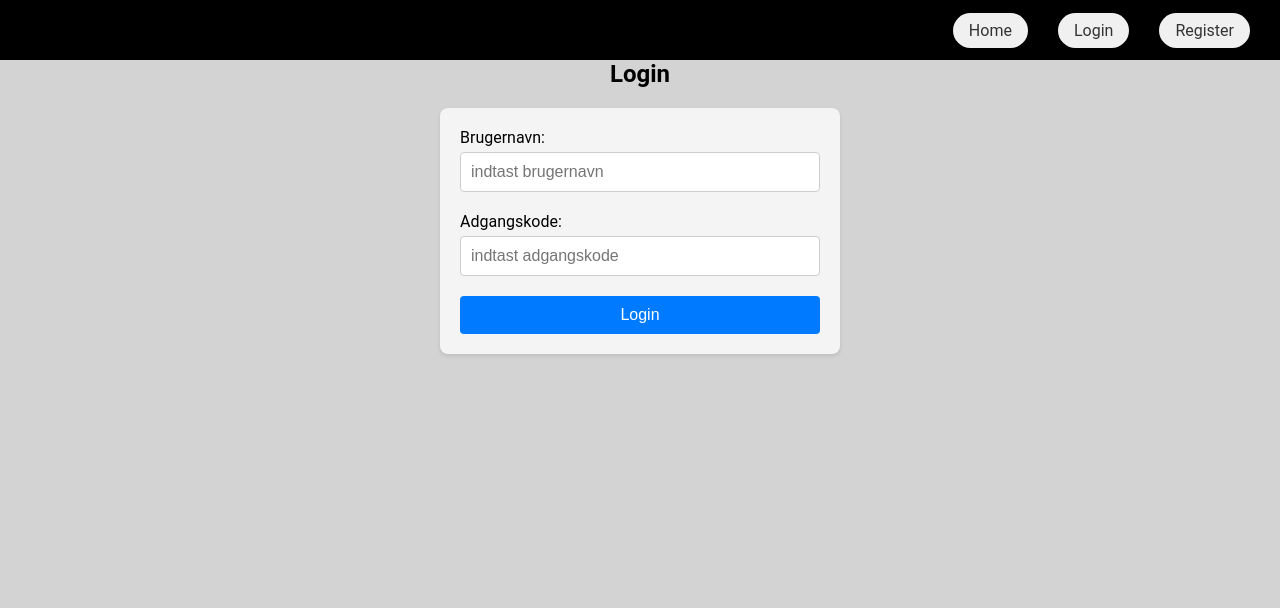
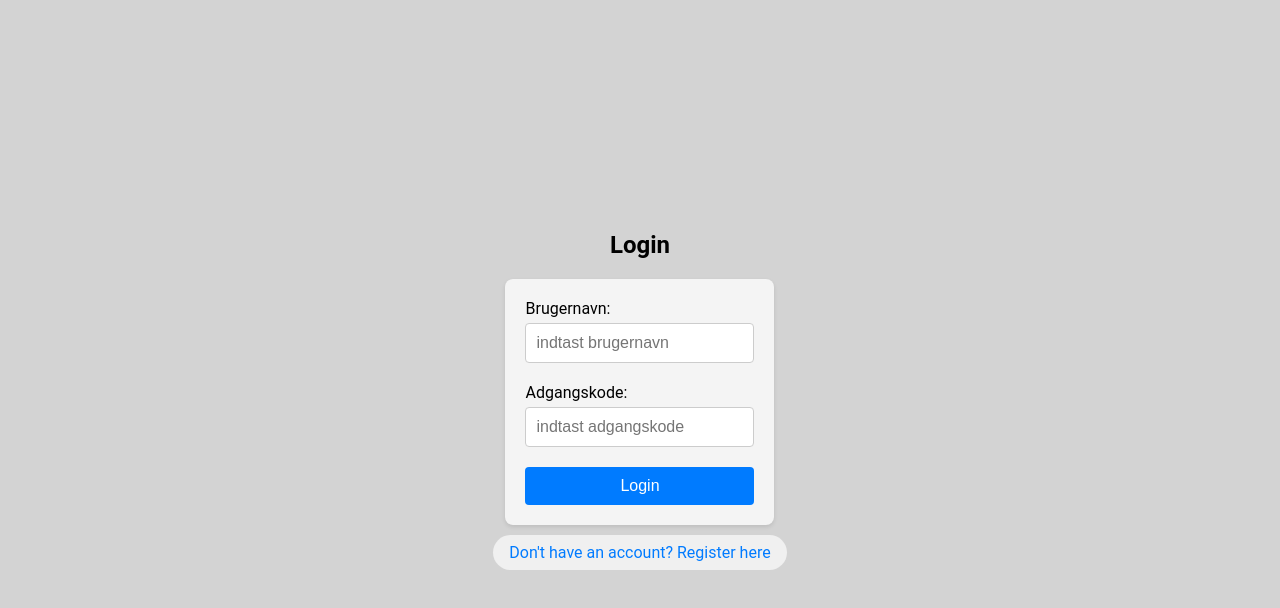
Before and after one commit to badranyoussef/frontend-react-routing, a React (Vite) app: page /login in a window 1280 px wide. Shown: the top 608 px of the page. Built offline with nearby package versions, Linux system fonts and the light colour scheme.

Commit message:
frontend port changed to 80

```diff
--- a/src/App.jsx
+++ b/src/App.jsx
@@ -5,6 +5,8 @@ import Login from "./page/Login.jsx";
 import Register from "./page/Register.jsx";
 import {useEffect, useState} from "react";
 import Entity from "./page/Entity.jsx";
+import {ProtectedRoute} from "./auth/ProtectedRoutes.jsx";
+import PageNotFound from "./page/PageNotFound.jsx";
 
 
 // eslint-disable-next-line react/prop-types
@@ -28,17 +30,17 @@ function App() {
   return (
       <BrowserRouter>
           <Routes>
-              <Route element={<AppLayout isLoggedIn={isLoggedIn} />}>
-              <Route index element={<Navigate to="home" />} />
-              <Route path="/home" element={<Home user={user} isLoggedIn={isLoggedIn} />} />
+              <Route element={<ProtectedRoute isLoggedIn={isLoggedIn}><AppLayout isLoggedIn={isLoggedIn} /></ProtectedRoute>}>
+                <Route index element={<Navigate to="home" />} />
+                <Route path="/home" element={<Home user={user} isLoggedIn={isLoggedIn} />} />
+                <Route path="/entity" element={<Entity isLoggedIn={isLoggedIn} user={user} setUser={setUser} />} />
+                <Route path="/logout" element={<Logout handleLogout={handleLogout} />} />
+              </Route>
               <Route path="/login" element={<Login welcomeUser={user} setUser={setUser} isLoggedIn={isLoggedIn} setIsLoggedIn={setIsLoggedIn} />} />
-                  <Route path="/register" element={<Register setUser={setUser} isLoggedIn={isLoggedIn} setIsLoggedIn={setIsLoggedIn}/>} />
-                  <Route path="/entity" element={<Entity isLoggedIn={isLoggedIn} user={user} setUser={setUser} />} />
-                  <Route path="/logout" element={<Logout handleLogout={handleLogout} />} />
-              </Route>
+              <Route path="/register" element={<Register setUser={setUser} isLoggedIn={isLoggedIn} setIsLoggedIn={setIsLoggedIn}/>} />
+              <Route path="*" element={<PageNotFound/>} />
           </Routes>
       </BrowserRouter>
-
   );
 }
 
--- /dev/null
+++ b/src/auth/ProtectedRoutes.jsx
@@ -0,0 +1,15 @@
+import {useNavigate} from "react-router-dom";
+import {useEffect} from "react";
+
+// eslint-disable-next-line no-unused-vars,react/prop-types
+export function ProtectedRoute({isLoggedIn, children}) {
+    const navigate = useNavigate();
+
+    useEffect(() => {
+        if (!isLoggedIn) {
+            navigate('/login');
+        }
+    }, [isLoggedIn, navigate]);
+
+    if(isLoggedIn) return <>{children}</>;
+}
--- a/src/layout/AppLayout.jsx
+++ b/src/layout/AppLayout.jsx
@@ -1,6 +1,7 @@
 import Header from "./Header.jsx";
 import {Outlet} from "react-router-dom";
 
+// eslint-disable-next-line react/prop-types
 export default function AppLayout({isLoggedIn}) {
     return (
         <>
--- a/src/layout/Header.jsx
+++ b/src/layout/Header.jsx
@@ -1,5 +1,6 @@
 import MainNav from './MainNav';
 
+// eslint-disable-next-line react/prop-types
 export default function Header({isLoggedIn}) {
     return (
         <>
--- a/src/layout/MainNav.jsx
+++ b/src/layout/MainNav.jsx
@@ -2,13 +2,21 @@ import { NavLink } from "react-router-dom"
 
 // eslint-disable-next-line react/prop-types
 export default function MainNavTest({isLoggedIn}){
-    return (
-        <ul>
-            <li><NavLink to="/home">Home</NavLink></li>
-            {!isLoggedIn && <li><NavLink to="/login">Login</NavLink></li>}
-            {!isLoggedIn && <li><NavLink to="/register">Register</NavLink></li>}
-            {isLoggedIn && <li><NavLink to="/entity">Entities (All Cars)</NavLink></li>}
-            {isLoggedIn && <li><NavLink to="/logout">Logout</NavLink></li>}
-        </ul>
-    )
+
+    if(isLoggedIn){
+        return(
+            <ul>
+                <li><NavLink to="/home">Home</NavLink></li>
+                <li><NavLink to="/entity">Entities (All Cars)</NavLink></li>
+                <li><NavLink to="/logout">Logout</NavLink></li>
+            </ul>
+        )
+    } else {
+        return (
+             <ul>
+                 <li><NavLink to="/login">Login</NavLink></li>
+                 <li><NavLink to="/register">Register</NavLink></li>
+             </ul>
+         )
+        }
 }
--- a/src/page/Login.jsx
+++ b/src/page/Login.jsx
@@ -1,7 +1,26 @@
 import { useState } from "react";
 import {login} from '../service/apiFacade.js';
-import {Navigate} from "react-router-dom";
 import GlobalFormStyles from "../styles/GlobalFormStyle.js";
+import {Navigate, NavLink} from "react-router-dom";
+import styled from "styled-components";
+
+
+const RegisterLink = styled(NavLink)`
+  text-decoration: none;
+  color: #007bff;
+  margin-top: 10px;
+  display: block;
+`;
+
+const Container = styled.div`
+  display: flex;
+  flex-direction: column;
+  justify-content: center;
+  align-items: center;
+  height: 100vh;
+`;
+
+
 
 // eslint-disable-next-line react/prop-types
 const Login = ({setUser, isLoggedIn, setIsLoggedIn}) => {
@@ -52,6 +71,7 @@ const Login = ({setUser, isLoggedIn, setIsLoggedIn}) => {
 
   return (
     <>
+      <Container>
     <GlobalFormStyles/>
       <h1>Login</h1>
       {/* Formular til login */}
@@ -83,6 +103,9 @@ const Login = ({setUser, isLoggedIn, setIsLoggedIn}) => {
         {/* login knap */}
         <button type="submit">Login</button>
       </form>
+        {/* eslint-disable-next-line react/no-unescaped-entities */}
+      <RegisterLink to="/register" >Don't have an account? Register here</RegisterLink>
+      </Container>
     </>
   );
 };
--- /dev/null
+++ b/src/page/PageNotFound.jsx
@@ -0,0 +1,21 @@
+import styled from "styled-components";
+import {NavLink} from "react-router-dom";
+
+    const LoginLink = styled(NavLink)`
+        text-decoration: none;
+        color: #007bff;
+        margin-top: 10px;
+        display: block;
+`;
+
+    function PageNotFound() {
+
+    return (
+        <div>
+            <h1>404 - Page not found</h1>
+            <LoginLink to="/login" >Back to login page</LoginLink>
+        </div>
+    );
+}
+
+export default PageNotFound;
--- a/src/page/Register.jsx
+++ b/src/page/Register.jsx
@@ -2,6 +2,17 @@ import { useState } from "react";
 import {registerUser} from "../service/apiFacade.js";
 import {Navigate} from "react-router-dom";
 import GlobalFormStyles from "../styles/GlobalFormStyle.js";
+import styled from "styled-components";
+
+const Container = styled.div`
+  display: flex;
+  flex-direction: column;
+  justify-content: center;
+  align-items: center;
+  height: 100vh;
+`;
+
+
 
 // eslint-disable-next-line react/prop-types
 const Register = ({setUser, isLoggedIn, setIsLoggedIn}) => {
@@ -54,6 +65,7 @@ const Register = ({setUser, isLoggedIn, setIsLoggedIn}) => {
 
   return (
     <>
+      <Container>
       <GlobalFormStyles/>
       <h1>Register</h1>
       {/* Formular til registrering */}
@@ -107,8 +119,9 @@ const Register = ({setUser, isLoggedIn, setIsLoggedIn}) => {
           />
         </div>
         {/* Indsend knap */}
-        <button type="submit">Registrer</button>
+        <button type="submit" disabled={!formData.username || !formData.password}>Registrer</button>
       </form>
+      </Container>
     </>
   );
 };
```
